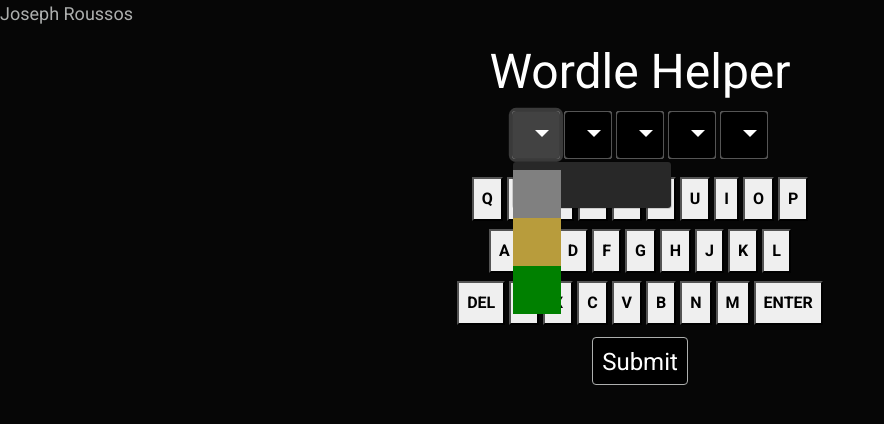
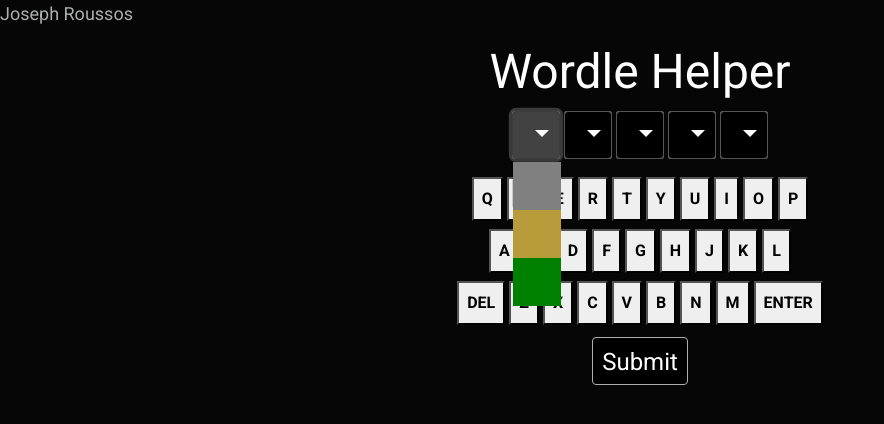
Before and after one commit to Cheeseycube/josephroussos.dev, a Flask app: page /wordle in a window 1280 px wide, after a click that opens the changed part. Shown: the top 424 px of the page, without its empty margins (0-884 px from the left). Run offline with Flask 3, Linux system fonts and the light colour scheme; some libraries are stand-ins or nearby versions.

Commit message:
improved dropdown button styling

```diff
--- a/static/css/wordleStyles.css
+++ b/static/css/wordleStyles.css
@@ -69,3 +69,11 @@
   height: 3rem;
   width: 3rem;
 }
+
+.dropdown-menu{
+  min-width: 3rem;
+  width: 3rem;
+  min-height: 3rem;
+  height: 3rem;
+  padding: 0;
+}
--- a/templates/wordle_home.html
+++ b/templates/wordle_home.html
@@ -59,7 +59,7 @@
                     <div class="dropdown">
                       <button class="btn btn-secondary dropdown-toggle" type="button" id="dropdownMenu1" data-bs-toggle="dropdown" aria-expanded="false">
                       </button>
-                      <ul class="dropdown-menu" aria-labelledby="dropdownMenu1" style="height: 3rem; width: 3rem;">
+                      <ul class="dropdown-menu" aria-labelledby="dropdownMenu1">
                         <li><button class="dropdown-item" type="button" value="-1" onclick="setColor('gray', 0)" style="background: grey;"></button></li>
                         <li><button class="dropdown-item" type="button" value="0" onclick="setColor('#b89c3c', 0)" style="background: #b89c3c;"></button></li>
                         <li><button class="dropdown-item" type="button" value="1" onclick="setColor('green', 0)" style="background: green;"></button></li>
```
